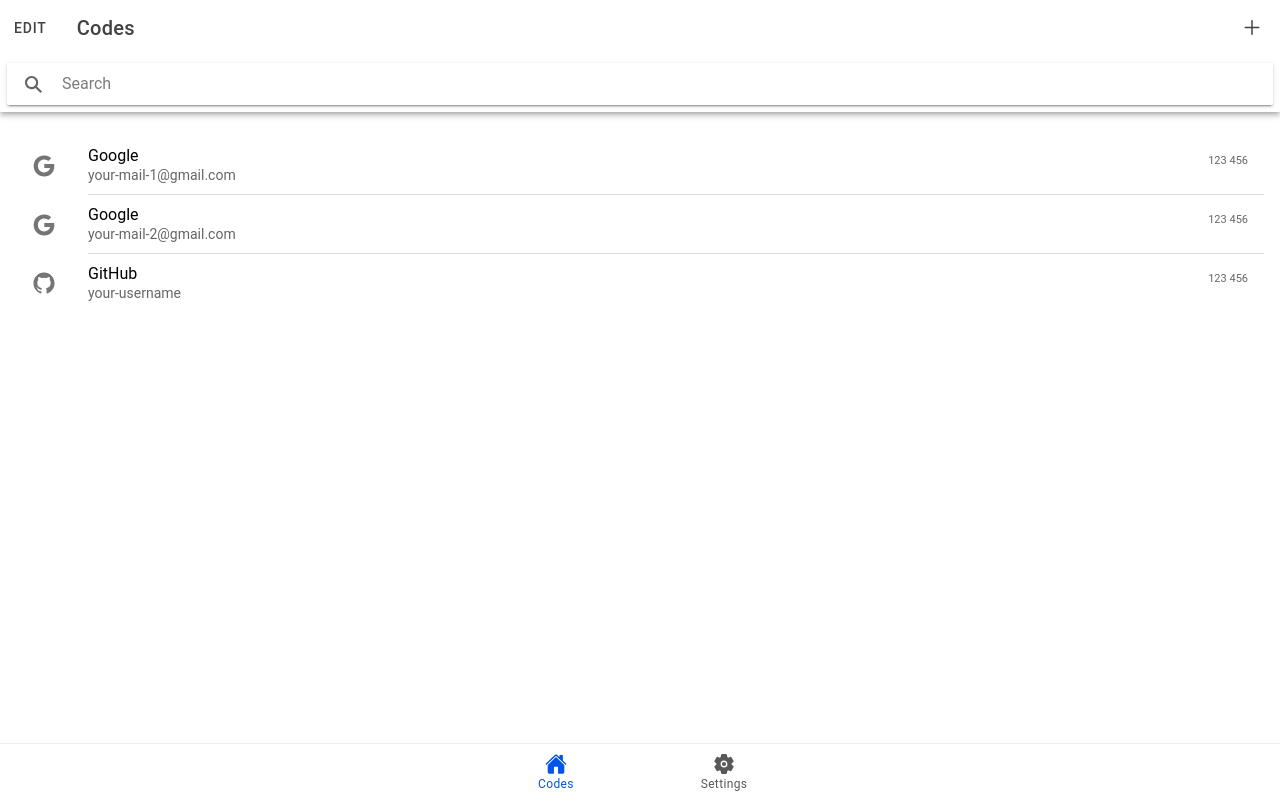
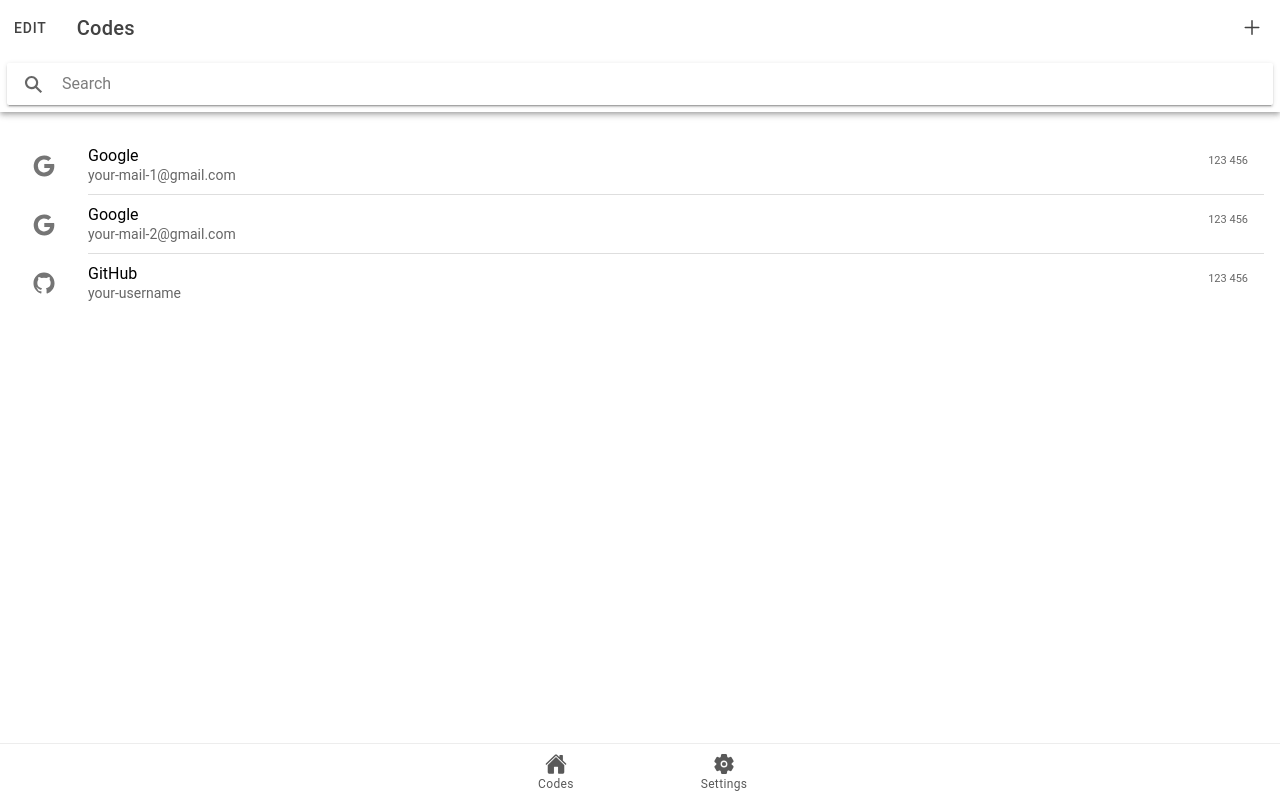
Before and after one commit to Efimish/totp-codes, a React (Vite) app: page /codes in a window 1280 px wide. Built offline with nearby package versions, Linux system fonts and the light colour scheme.

Commit message:
changed absolute paths to relative

```diff
--- a/src/App.tsx
+++ b/src/App.tsx
@@ -58,15 +58,15 @@ const App: React.FC = () => (
             <Settings />
           </Route>
           <Route exact path="/">
-            <Redirect to="/codes" />
+            <Redirect to="codes" />
           </Route>
         </IonRouterOutlet>
         <IonTabBar slot="bottom">
-          <IonTabButton tab="codes" href="/codes">
+          <IonTabButton tab="codes" href="codes">
             <IonIcon aria-hidden="true" icon={home} />
             <IonLabel>Codes</IonLabel>
           </IonTabButton>
-          <IonTabButton tab="settings" href="/settings">
+          <IonTabButton tab="settings" href="settings">
             <IonIcon aria-hidden="true" icon={settings} />
             <IonLabel>Settings</IonLabel>
           </IonTabButton>
```
